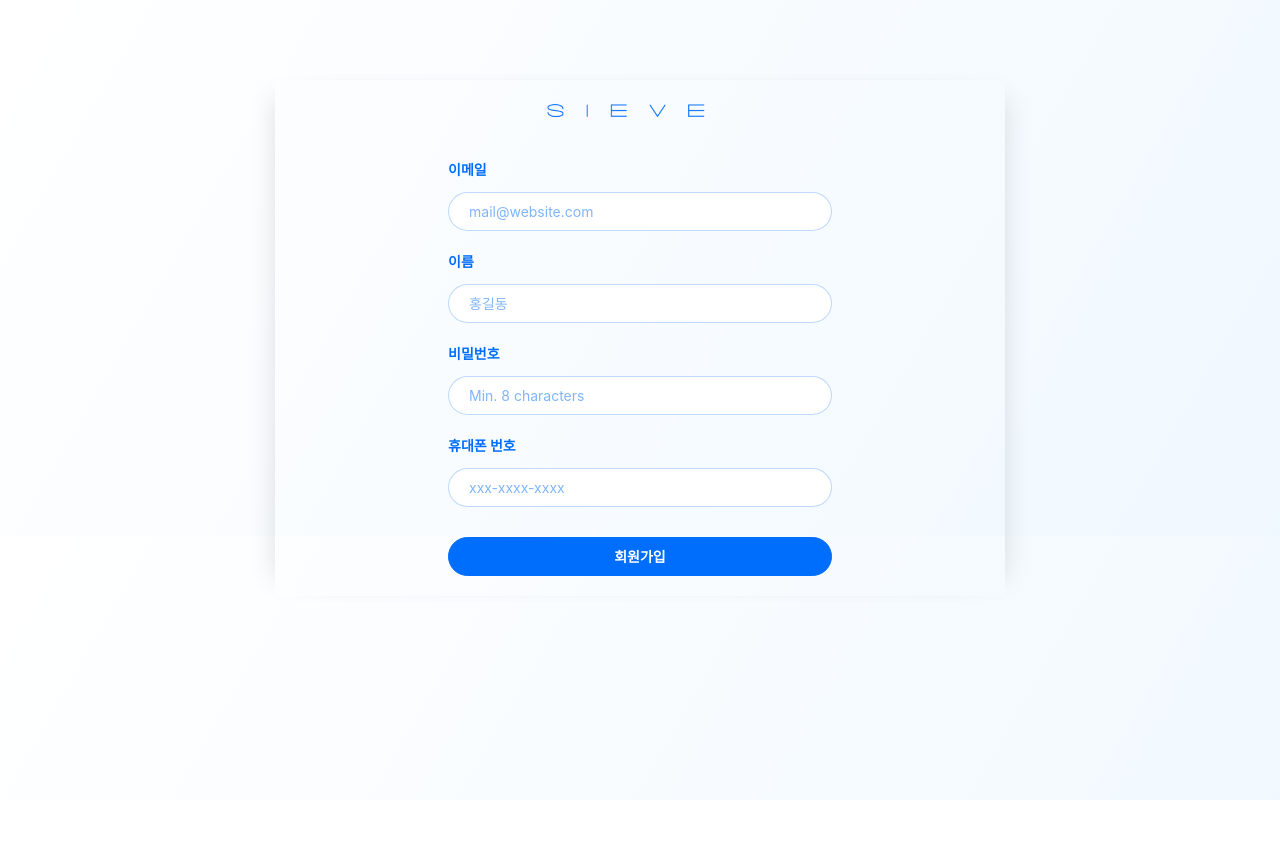
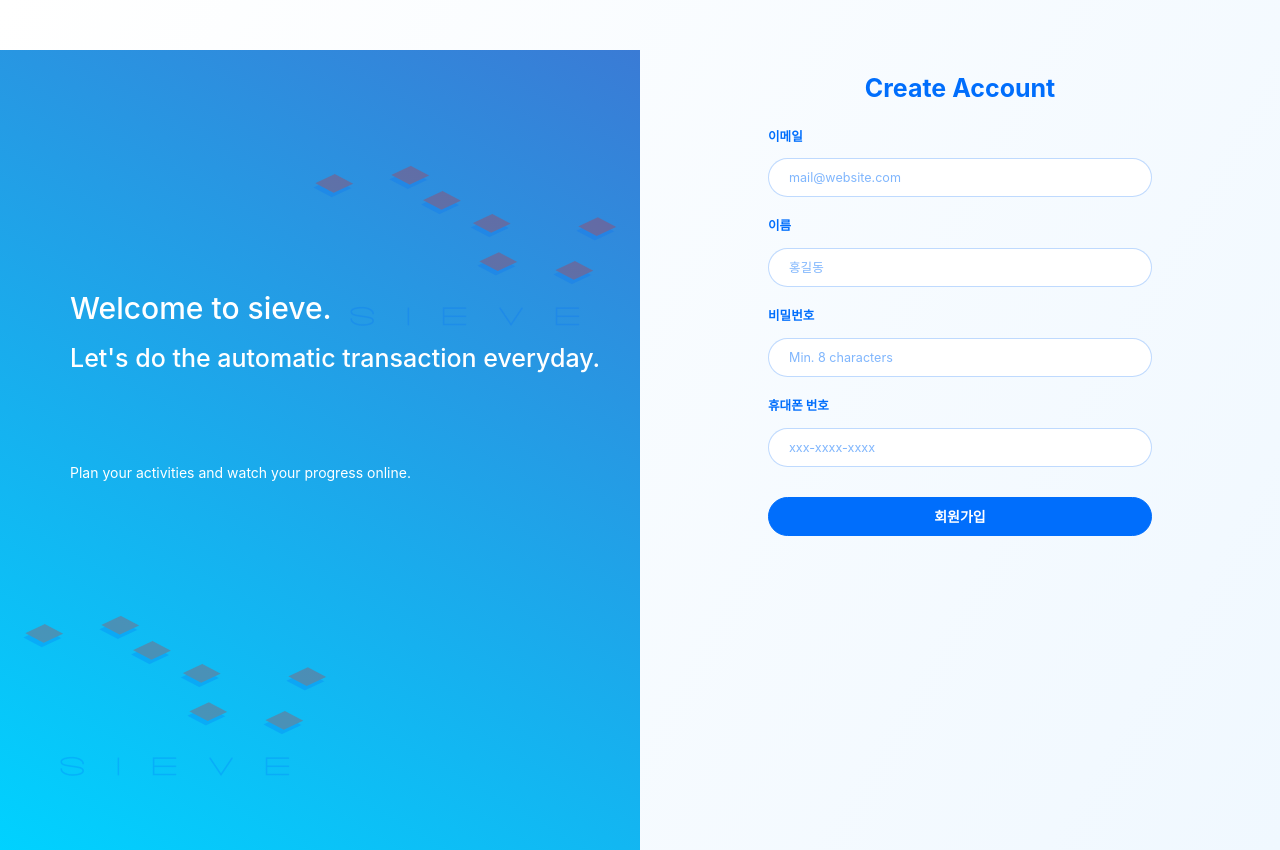
Before and after one commit to Park-Joyeong/SIEVE, a Django app: page /signup in a window 1280 px wide. Before the commit the page ends 800 px from the top, so only its background shows below. Run offline with Django 3.2, Linux system fonts and the light colour scheme; some libraries are stand-ins or nearby versions.

Commit message:
FIX: Sign up FrontEnd 보완

```diff
--- a/sieve/sieve/static/account/css/signup.css
+++ b/sieve/sieve/static/account/css/signup.css
@@ -1,26 +1,64 @@
 .wrapper-border {
+    display: block;
     width: 100%;
     margin: auto;
-    margin-bottom: 20px;
-    box-shadow: 18px 0 25px -18px rgb(0 0 0 / 12%), -18px 0 25px -18px rgb(0 0 0 / 12%);
-    position: relative;
-    top: 10vh;
+    /* box-shadow: 18px 0 25px -18px rgb(0 0 0 / 12%), -18px 0 25px -18px rgb(0 0 0 / 12%); */
+    margin-top: 50px;
 }
 
 .wrapper {
     display: block;
-    width: 360px;
-    margin: auto;
+    width: 100%;
+    height: 100vh;
     position: relative;
     /* top: 12vh; */
 }
 
+.signup-intro-bg {}
+
+.signup-intro {
+    display: block;
+    width: 100%;
+    height: 100%;
+    background-image: url("../../images/logo-bg.png"), url("../../images/logo-bg.png"), linear-gradient(210deg, #3a7bd5, #00d2ff);
+    background-repeat: no-repeat, no-repeat, no-repeat;
+    background-position: top right, bottom left;
+}
+
+.signup-intro-title {
+    position: relative;
+    display: block;
+    padding-left: 70px;
+    top: 30vh;
+}
+
+.signup-intro-title h1 {
+    /* font-size: 25px; */
+    /* letter-spacing: .1em; */
+    /* text-shadow: 2px 2px 8px #006efc; */
+}
+
+.signup-intro-p {
+    position: relative;
+    display: block;
+    padding-left: 70px;
+    top: 40vh;
+}
+
+.signup-intro-p p {
+    color: white;
+}
+
 .signup-logo {
     display: block;
-    width: 200px;
+    /* width: 200px; */
+    text-align: center;
     margin: auto;
     padding-top: 20px;
-    margin-bottom: 40px;
+    margin-bottom: 20px;
+    font-size: 25px;
+    font-weight: bold;
+    color: #006efc;
 }
 
 .logo-text {
@@ -38,6 +76,7 @@
     display: block;
     width: 80%;
     margin: auto;
+    font-size: 0.9em;
     margin-bottom: 20px;
 }
 
@@ -84,10 +123,20 @@ button {
 }
 
 @media (min-width: 768px) {
+    .wrapper-border {
+        display: flex;
+        width: 100vw;
+    }
     .wrapper {
-        width: 480px;
+        flex: 1 1 50;
+        width: 50vw;
+        height: 100vh;
     }
+    .signup-intro {}
     .signup-form {
         width: 480px;
     }
+    .signup-form-item {
+        font-size: 0.9em;
+    }
 }
--- a/sieve/sieve/static/base/css/base.css
+++ b/sieve/sieve/static/base/css/base.css
@@ -61,3 +61,8 @@ button:focus {
 ::-webkit-scrollbar-track {
     background-color: white;
 }
+
+.contents {
+    overflow-x: hidden;
+    width: calc(100vw - 7px);
+}
--- a/sieve/sieve/templates/account/signup.html
+++ b/sieve/sieve/templates/account/signup.html
@@ -1,9 +1,8 @@
-{% extends "../base/layout.html" %} {% load static %}
+{% extends "../base/signup_layout.html" %} {% load static %}
 
 <!-- css -->
 {% block extrahead %}
-<link rel="stylesheet" href="../../static/account/css/signup.css" />
-{% endblock %}
+<link rel="stylesheet" href="../../static/account/css/signup.css" /> {% endblock %}
 
 <!-- title -->
 {% block title %} Sieve :: Sign Up {% endblock %}
@@ -11,23 +10,29 @@
 <!-- contents -->
 {% block contents %}
 <div class="wrapper-border">
+    <div class="wrapper signup-intro-bg">
+        <div class="signup-intro">
+            <div class="signup-intro-title">
+                <h1 style="font-size: 30px;"><span class="text-white">Welcome to</span><span class="text-white"> sieve.</span></h1>
+                <h1><span class="text-white" style="font-size: 25px;">Let's do the automatic transaction everyday.</span></h1>
+            </div>
+            <div class="signup-intro-p">
+                <p>Plan your activities and watch your progress online.</p>
+            </div>
+        </div>
+    </div>
     <div class="wrapper">
         <div class="signup-logo">
-      <img src="{% static 'images/logo-text.png' %}" class="logo-text" />
+            Create Account
+            <!-- <img src="{% static 'images/logo-text.png' %}" class="logo-text" /> -->
         </div>
 
         <div class="signup-form">
-      <form
-        action="{% url 'account:signup' %}"
-        id="formSignUp"
-        method="POST"
-        onsubmit="formValid(event);return false;"
-      >
+            <form action="{% url 'account:signup' %}" id="formSignUp" method="POST" onsubmit="formValid(event);return false;">
                 {% csrf_token %}
                 <div class="signup-form-item">
                     <label for="email">이메일</label>&nbsp;
-          <span id="email-error" class="signup-error"
-            >※올바른 이메일형식이 아닙니다.</span
+                    <span id="email-error" class="signup-error">※올바른 이메일형식이 아닙니다.</span
           >
           <div>
             <input
--- /dev/null
+++ b/sieve/sieve/templates/base/signup_layout.html
@@ -0,0 +1,43 @@
+{% load static%}
+
+<!DOCTYPE html>
+<html lang="en">
+
+<head>
+    <meta charset="UTF-8" />
+    <meta http-equiv="X-UA-Compatible" content="IE=edge" />
+    <meta name="viewport" content="width=device-width, initial-scale=1.0" />
+
+    <!-- Bootstrap -->
+    <script src="../../static/base/js/jquery-3.5.1.min.js"></script>
+    <link rel="stylesheet" href="../../static/bootstrap-4.6.0-dist/css/bootstrap.min.css" />
+    <script src="../../static/bootstrap-4.6.0-dist/js/bootstrap.min.js"></script>
+    <script src="https://cdn.jsdelivr.net/npm/popper.js@1.16.1/dist/umd/popper.min.js" integrity="sha384-9/reFTGAW83EW2RDu2S0VKaIzap3H66lZH81PoYlFhbGU+6BZp6G7niu735Sk7lN" crossorigin="anonymous"></script>
+
+    <!-- css -->
+    <link rel="stylesheet" href="../../static/base/css/base.css" />
+    <link rel="shortcut icon" type="image/png" href="{% static 'images/logo-circle.png' %}" /> {% block extrahead %} {% endblock %}
+    <style>
+        .container,
+        .row,
+        .div-col {
+            margin: 0;
+            padding: 0;
+        }
+    </style>
+    <title>{% block title %}{% endblock %}</title>
+</head>
+
+<body>
+    <div class="container">
+        <div class="row">
+            <div class="div-col col-lg-12 col-md-12 col-sm-12 col-xs-12">
+                <div class="contents">{% block contents %} {% endblock %}</div>
+            </div>
+        </div>
+    </div>
+
+    {% block extra_js %} {% endblock %}
+</body>
+
+</html>
```
Also changed, not shown: sieve/sieve/static/account/js/signup.js (line endings or trailing spaces), sieve/sieve/static/images/logo-bg.png (added). Lines whose indentation alone changed are shown as unchanged.
